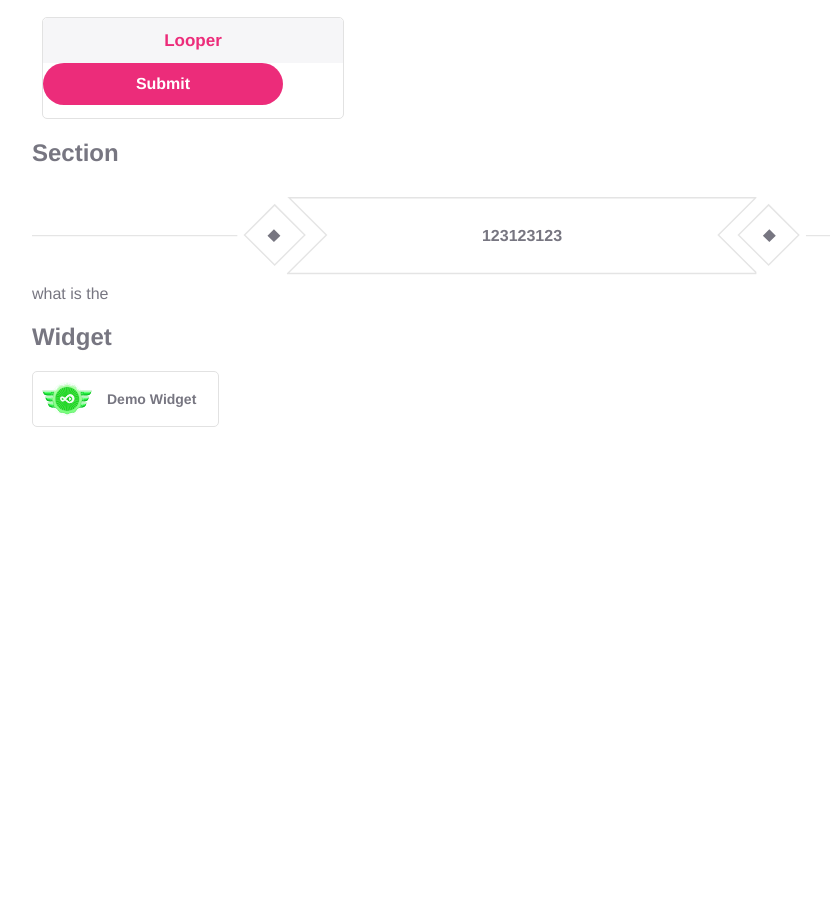
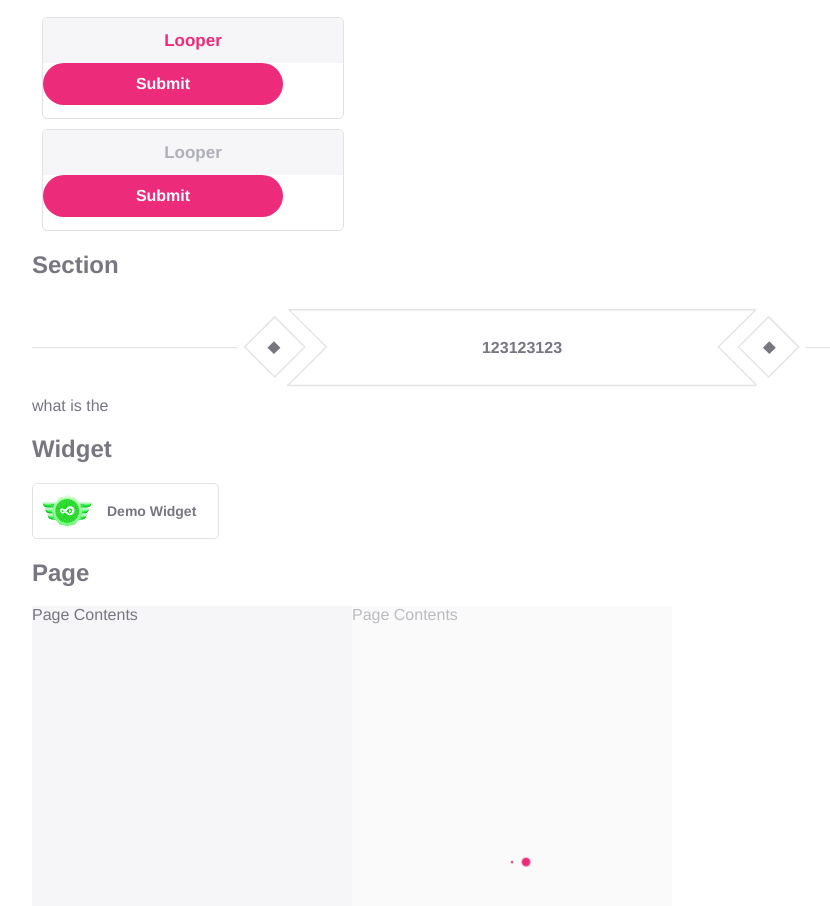
Before and after one commit to tomi-li/loops-ui, a Vue app: page /#/containers in a window 1280 px wide. Shown: the part 110-1016 px from the top of the page, without its empty margins (268-1098 px from the left). Before the commit the page ends 800 px from the top, so only its background shows below. Built offline with nearby package versions, Linux system fonts and the light colour scheme.

Commit message:
[feature] add page component [feature] add spinner

```diff
--- /dev/null
+++ b/src/components/Page.vue
@@ -0,0 +1,48 @@
+<template>
+
+  <div class="page">
+    <div v-if="loading" class="backdrop">
+      <spinner></spinner>
+    </div>
+    <slot></slot>
+  </div>
+
+</template>
+
+<script>
+  import Spinner from './Spinner';
+
+  export default {
+    components: {
+      spinner: Spinner,
+    },
+    props: {
+      loading: {
+        type: Boolean,
+        default: false,
+      },
+    },
+  };
+</script>
+
+<style lang="scss" scoped>
+  @import "../consts.scss";
+
+  .page {
+    position: relative;
+    min-height: 100%;
+    min-width: 100%;
+    background-color: $bg-color;
+
+    .backdrop {
+      @include flex;
+      position: absolute;
+      top: 0;
+      left: 0;
+      height: 100%;
+      width: 100%;
+      background-color: rgba(255, 255, 255, .5);
+    }
+
+  }
+</style>
--- a/src/components/Spinner.vue
+++ b/src/components/Spinner.vue
@@ -20,15 +20,9 @@
 <style lang="scss" scoped>
   @import "../consts.scss";
 
-  .sk-spinner-three-bounce.sk-spinner {
-    margin: 0 auto;
-    width: 70px;
-    text-align: center;
-  }
-
   .sk-spinner-three-bounce div {
-    width: 18px;
-    height: 18px;
+    width: 14px;
+    height: 14px;
     background-color: $primary-color;
     border-radius: 100%;
     display: inline-block;
--- a/src/components/index.js
+++ b/src/components/index.js
@@ -7,6 +7,7 @@ import Section from './Section';
 import TopNavigation from './TopNavigation';
 import Widget from './Widget';
 import Spinner from './Spinner';
+import Page from './Page';
 
 export default {
   Button,
@@ -15,4 +16,5 @@ export default {
   TopNavigation,
   Widget,
   Spinner,
+  Page,
 };
--- a/src/main.js
+++ b/src/main.js
@@ -16,6 +16,7 @@ Vue.component('lo-top-navigation', components.TopNavigation);
 Vue.component('lo-section', components.Section);
 Vue.component('lo-widget', components.Widget);
 Vue.component('lo-spinner', components.Spinner);
+Vue.component('lo-page', components.Page);
 
 /* eslint-disable no-new */
 new Vue({
--- a/src/pages/Buttons.vue
+++ b/src/pages/Buttons.vue
@@ -1,6 +1,11 @@
 <template>
-  <div id="buttons">
-    <lo-button title="Submit" type="primary" :onPress="log"/>
+  <div>
+    <h1>Buttons</h1>
+
+    <section>
+      <h2> Primary Button </h2>
+      <lo-button title="Submit" type="primary" :onPress="log"></lo-button>
+    </section>
   </div>
 </template>
 
--- a/src/pages/Containers.vue
+++ b/src/pages/Containers.vue
@@ -9,6 +9,13 @@
           <lo-button title="Submit" type="primary"></lo-button>
         </div>
       </lo-card>
+
+      <lo-card header="Looper" :active="false" style="width: 300px;">
+        <div>
+          <lo-button title="Submit" type="primary"></lo-button>
+        </div>
+      </lo-card>
+
     </section>
 
     <section>
@@ -27,9 +34,37 @@
         :iconSize="{ width: 52, height: 42}">
       </lo-widget>
     </section>
+
+    <section>
+      <h2> Page </h2>
+      <div class="pages">
+        <div class="page-demo">
+          <lo-page>
+            <span> Page Contents </span>
+          </lo-page>
+        </div>
+        <div class="page-demo">
+          <lo-page :loading="true">
+            <span> Page Contents </span>
+          </lo-page>
+        </div>
+      </div>
+    </section>
   </div>
 </template>
 
 <script>
   export default {};
 </script>
+
+<style lang="scss">
+  .pages {
+    display: flex;
+    flex-flow: row nowrap;
+
+    .page-demo {
+      width: 320px;
+      height: 515px;
+    }
+  }
+</style>
```
